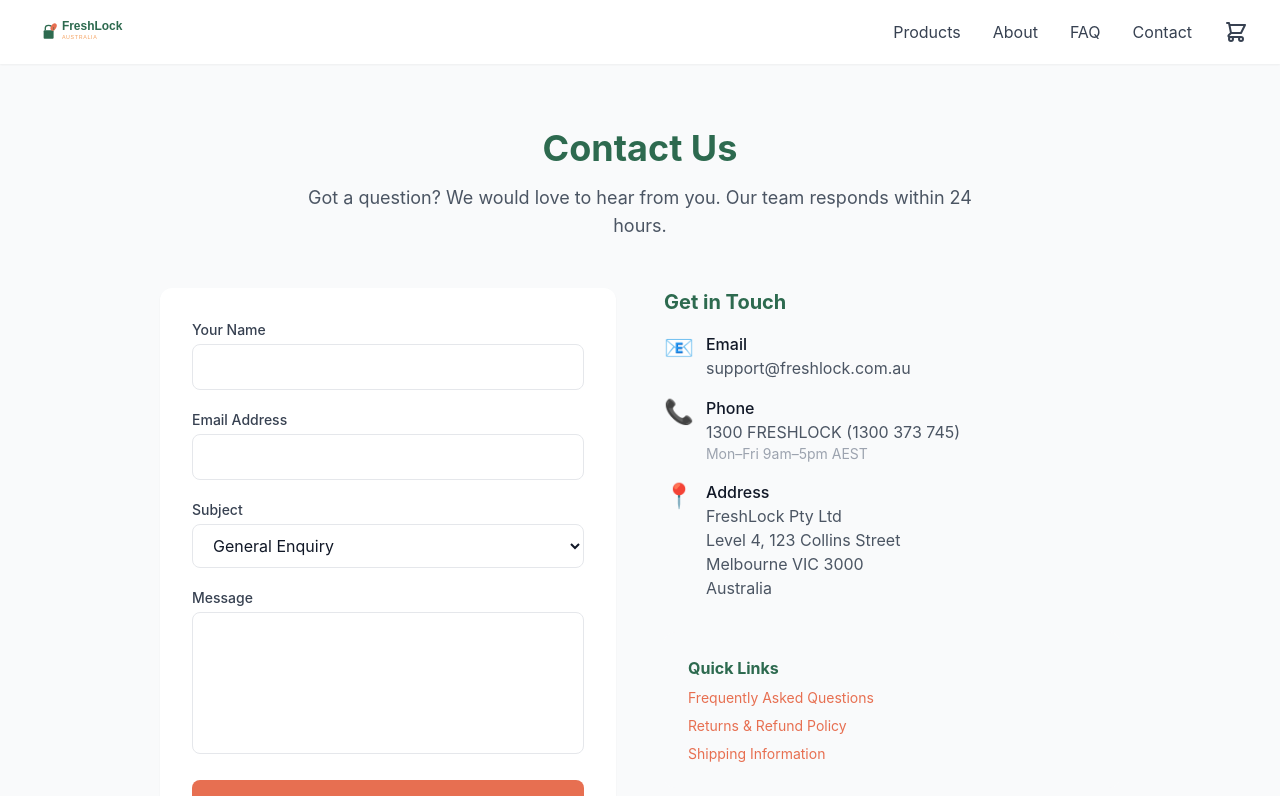
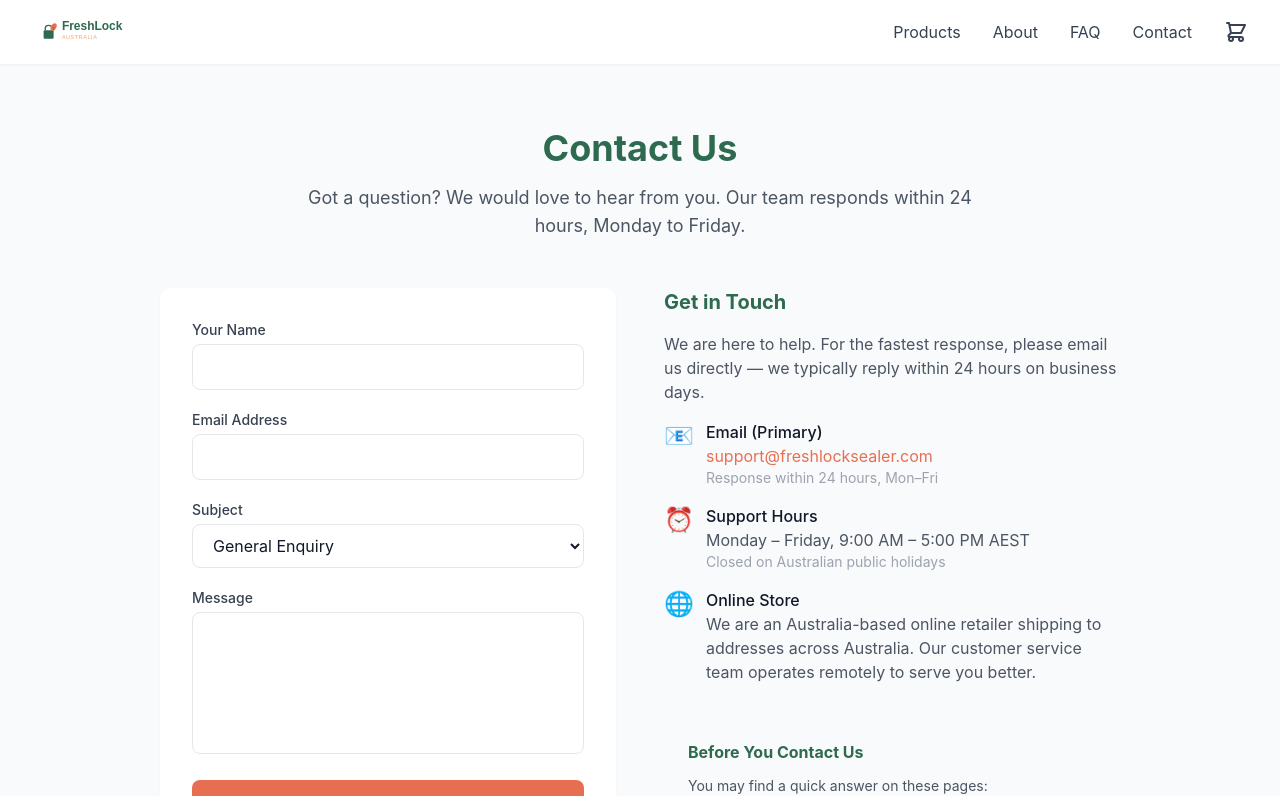
Before and after one commit to jasonyuan886/freshlock-store, a Next.js app: page /contact in a window 1280 px wide. Shown: the top 796 px of the page. Built offline with nearby package versions, Linux system fonts and the light colour scheme.

Commit message:
GMC compliance: improve contact/privacy/terms/returns/about pages; add shipping page; unify support email; fix footer links

```diff
--- a/app/contact/page.tsx
+++ b/app/contact/page.tsx
@@ -15,18 +15,17 @@
       <div className="text-center mb-12">
         <h1 className="section-title">Contact Us</h1>
         <p className="section-subtitle">
-          Got a question? We would love to hear from you. Our team responds within 24 hours.
+          Got a question? We would love to hear from you. Our team responds within 24 hours, Monday to Friday.
         </p>
       </div>
 
       <div className="grid md:grid-cols-2 gap-12">
-        {/* Form */}
         <div className="bg-white rounded-xl p-8 shadow-sm">
           {submitted ? (
             <div className="text-center py-12">
               <div className="text-5xl mb-4">✅</div>
               <h2 className="text-2xl font-bold text-primary mb-2">Message Sent!</h2>
-              <p className="text-gray-500">Thank you for reaching out. We will get back to you shortly.</p>
+              <p className="text-gray-500">Thank you for reaching out. We will get back to you within 24 hours.</p>
             </div>
           ) : (
             <form onSubmit={handleSubmit} className="space-y-5">
@@ -52,7 +51,9 @@
                   <option>General Enquiry</option>
                   <option>Order Support</option>
                   <option>Returns & Refunds</option>
+                  <option>Shipping & Delivery</option>
                   <option>Product Question</option>
+                  <option>Warranty Claim</option>
                   <option>Wholesale / Business</option>
                 </select>
               </div>
@@ -71,35 +72,39 @@
           )}
         </div>
 
-        {/* Info */}
         <div className="space-y-8">
           <div>
             <h2 className="text-xl font-bold text-primary mb-4">Get in Touch</h2>
+            <p className="text-gray-600 mb-4">
+              We are here to help. For the fastest response, please email us directly — we typically reply within 24 hours on business days.
+            </p>
             <div className="space-y-4">
               <div className="flex items-start gap-3">
                 <span className="text-2xl">📧</span>
                 <div>
-                  <p className="font-medium">Email</p>
-                  <p className="text-gray-600">support@freshlock.com.au</p>
+                  <p className="font-medium">Email (Primary)</p>
+                  <p className="text-gray-600">
+                    <a href="mailto:support@freshlocksealer.com" className="text-accent hover:underline">
+                      support@freshlocksealer.com
+                    </a>
+                  </p>
+                  <p className="text-sm text-gray-400">Response within 24 hours, Mon–Fri</p>
                 </div>
               </div>
               <div className="flex items-start gap-3">
-                <span className="text-2xl">📞</span>
+                <span className="text-2xl">⏰</span>
                 <div>
-                  <p className="font-medium">Phone</p>
-                  <p className="text-gray-600">1300 FRESHLOCK (1300 373 745)</p>
-                  <p className="text-sm text-gray-400">Mon–Fri 9am–5pm AEST</p>
+                  <p className="font-medium">Support Hours</p>
+                  <p className="text-gray-600">Monday – Friday, 9:00 AM – 5:00 PM AEST</p>
+                  <p className="text-sm text-gray-400">Closed on Australian public holidays</p>
                 </div>
               </div>
               <div className="flex items-start gap-3">
-                <span className="text-2xl">📍</span>
+                <span className="text-2xl">🌐</span>
                 <div>
-                  <p className="font-medium">Address</p>
+                  <p className="font-medium">Online Store</p>
                   <p className="text-gray-600">
-                    FreshLock Pty Ltd<br />
-                    Level 4, 123 Collins Street<br />
-                    Melbourne VIC 3000<br />
-                    Australia
+                    We are an Australia-based online retailer shipping to addresses across Australia. Our customer service team operates remotely to serve you better.
                   </p>
                 </div>
               </div>
@@ -107,11 +112,15 @@
           </div>
 
           <div className="bg-gray-50 rounded-xl p-6">
-            <h3 className="font-bold text-primary mb-2">Quick Links</h3>
+            <h3 className="font-bold text-primary mb-3">Before You Contact Us</h3>
+            <p className="text-sm text-gray-600 mb-3">
+              You may find a quick answer on these pages:
+            </p>
             <ul className="space-y-2 text-sm">
               <li><a href="/faq" className="text-accent hover:underline">Frequently Asked Questions</a></li>
+              <li><a href="/shipping" className="text-accent hover:underline">Shipping & Delivery Policy</a></li>
               <li><a href="/returns" className="text-accent hover:underline">Returns & Refund Policy</a></li>
-              <li><a href="/contact" className="text-accent hover:underline">Shipping Information</a></li>
+              <li><a href="/about" className="text-accent hover:underline">About FreshLock</a></li>
             </ul>
           </div>
         </div>
```
